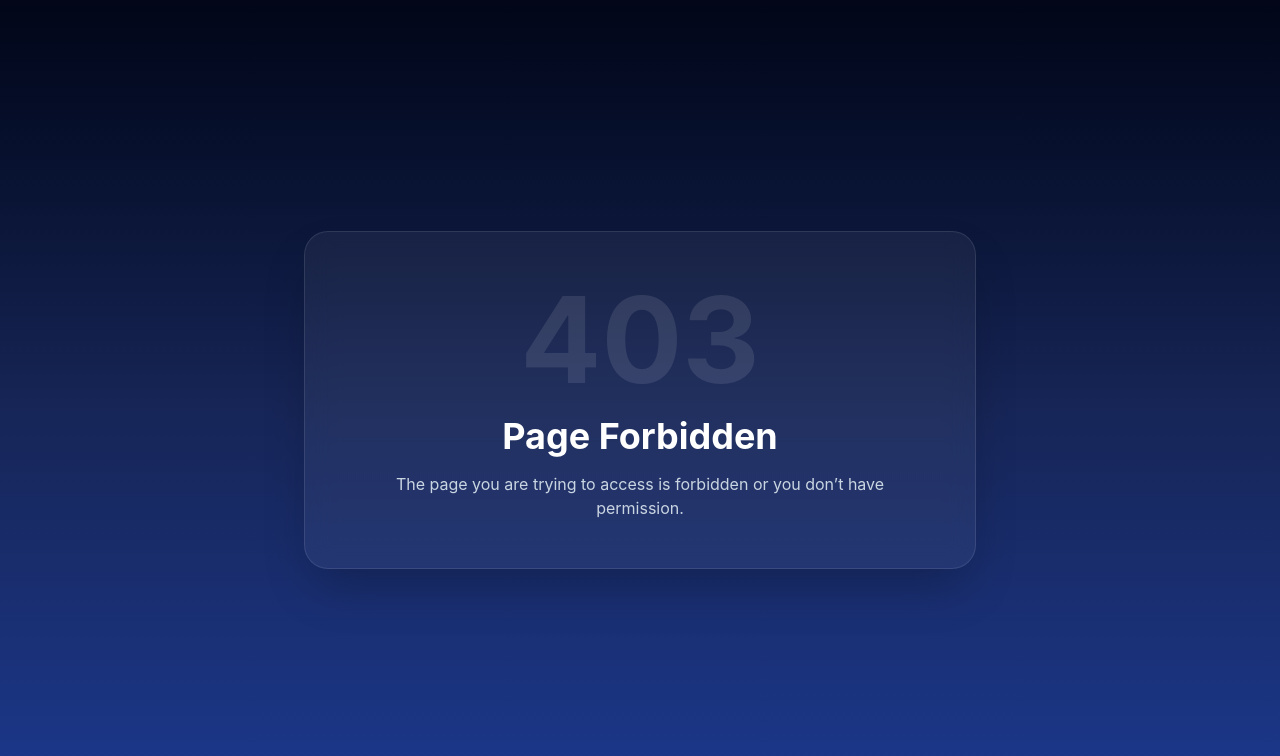
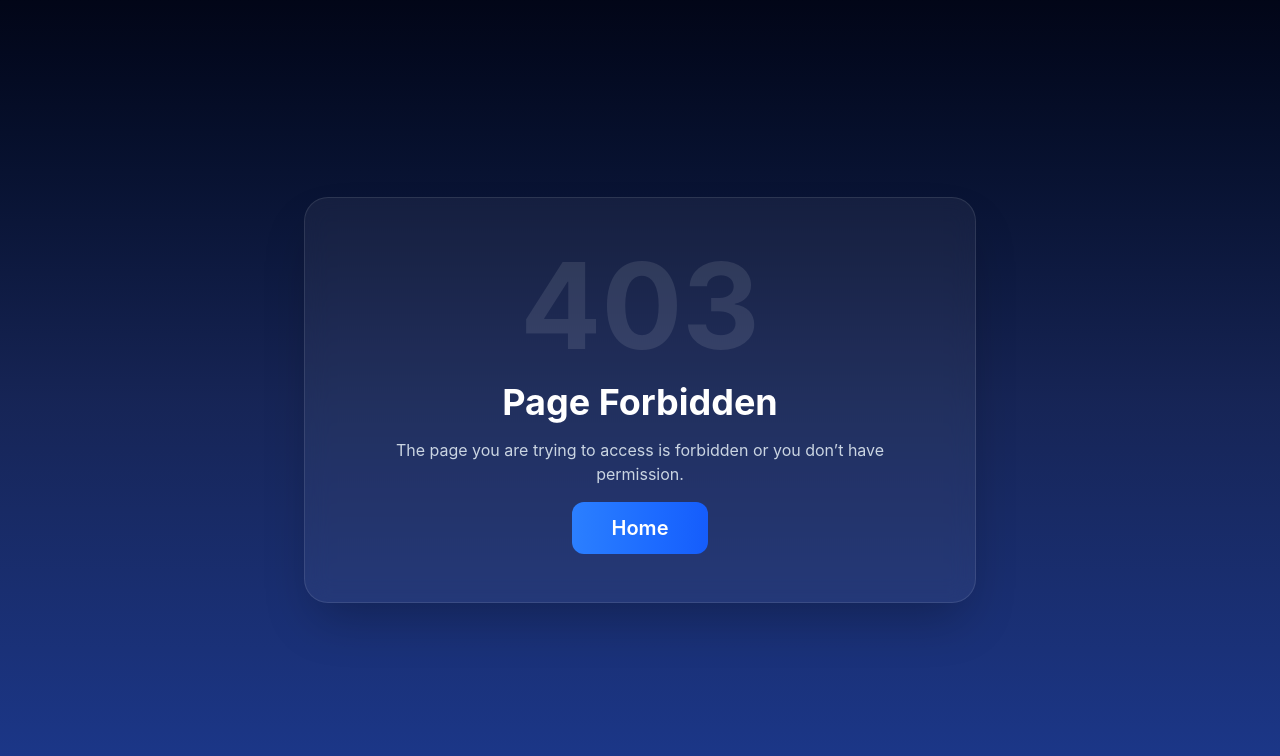
Before and after one commit to rusik88/order_front, a React (Vite) app: page /forbidden-page in a window 1280 px wide. Shown: the top 756 px of the page. Built offline with nearby package versions, Linux system fonts and the light colour scheme.

Commit message:
Some edits

```diff
--- a/src/pages/ErrorPage.tsx
+++ b/src/pages/ErrorPage.tsx
@@ -1,3 +1,6 @@
+import ButtonComponent from '../components/ui/ButtonComponent';
+import { PUBLIC_ROUTES } from '../router/routes';
+
 const ErrorPage = () => {
     return (
         <div className="min-h-screen bg-linear-to-b from-slate-950 via-blue-950 to-blue-900 text-white flex items-center justify-center p-8">
@@ -5,6 +8,9 @@ const ErrorPage = () => {
                 <div className="text-[120px] font-bold leading-none text-white/10">500</div>
                 <h1 className="text-4xl font-bold mt-4">Page Error</h1>
                 <p className="text-slate-300 mt-4">The server encountered an error and could not complete your request.</p>
+                <div className="mt-4 flex justify-center">
+                    <ButtonComponent link={PUBLIC_ROUTES.LOGIN}>Home</ButtonComponent>
+                </div>
             </div>
         </div>
     );
--- a/src/pages/ForbiddenPage.tsx
+++ b/src/pages/ForbiddenPage.tsx
@@ -1,3 +1,6 @@
+import ButtonComponent from '../components/ui/ButtonComponent';
+import { PUBLIC_ROUTES } from '../router/routes';
+
 const ForbiddenPage = () => {
     return (
         <div className="min-h-screen bg-linear-to-b from-slate-950 via-blue-950 to-blue-900 text-white flex items-center justify-center p-8">
@@ -5,6 +8,9 @@ const ForbiddenPage = () => {
                 <div className="text-[120px] font-bold leading-none text-white/10">403</div>
                 <h1 className="text-4xl font-bold mt-4">Page Forbidden</h1>
                 <p className="text-slate-300 mt-4">The page you are trying to access is forbidden or you don’t have permission.</p>
+                <div className="mt-4 flex justify-center">
+                    <ButtonComponent link={PUBLIC_ROUTES.LOGIN}>Home</ButtonComponent>
+                </div>
             </div>
         </div>
     );
```
